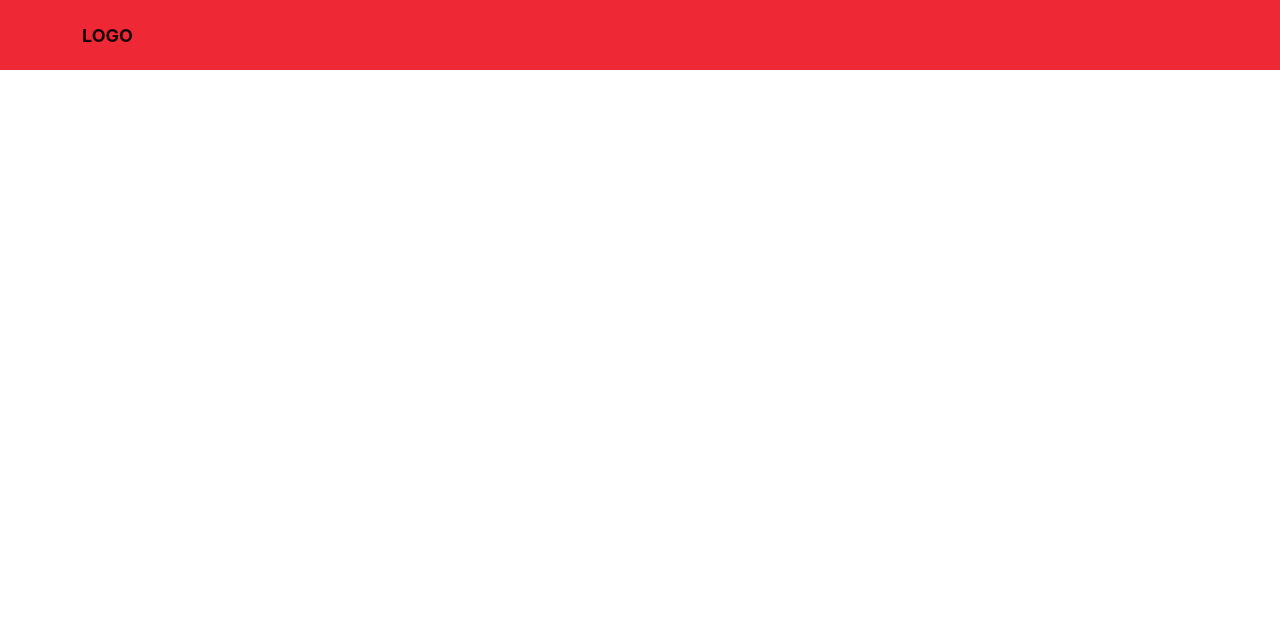
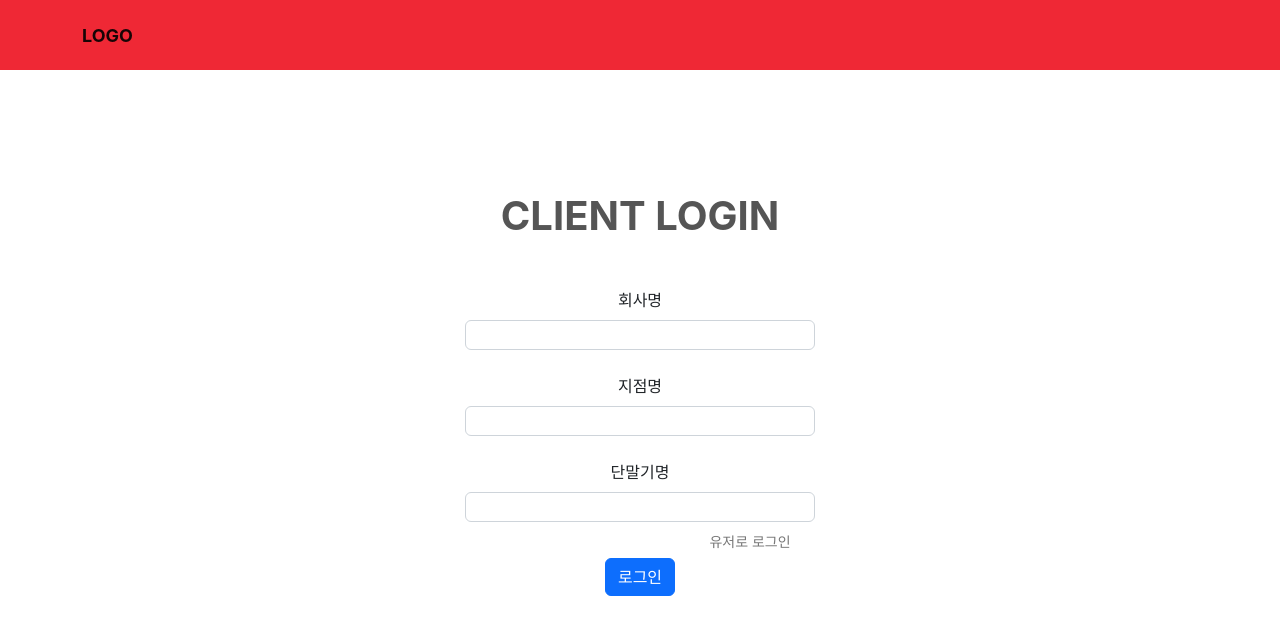
Before and after one commit to BNKSYS-Team2/InnerProject, a React (Create React App) app in the folder bnksys-team2/: page /clientlogin in a window 1280 px wide. Before the commit this address had no page. Shown: the top 634 px of the page. Built offline with nearby package versions, Linux system fonts and the light colour scheme.

Commit message:
add : client login & digital picture

```diff
--- a/bnksys-team2/package.json
+++ b/bnksys-team2/package.json
@@ -19,7 +19,10 @@
     "react-scripts": "5.0.1",
     "sass": "^1.54.4",
     "warning": "^4.0.3",
-    "web-vitals": "^2.1.0"
+    "web-vitals": "^2.1.0",
+    "react-slick": "^0.29.0",
+    "slick-carousel": "^1.8.1",
+    "webpack": "^5.74.0"
   },
   "scripts": {
     "start": "react-scripts start",
--- a/bnksys-team2/src/components/Header.scss
+++ b/bnksys-team2/src/components/Header.scss
@@ -18,4 +18,8 @@
     margin: 0 40px;
     background-color: #ef2835;
   }
+
+  .clientLogout {
+    margin-left: 700px;
+  }
 }
--- a/bnksys-team2/src/components/PM/DistributeList.scss
+++ b/bnksys-team2/src/components/PM/DistributeList.scss
@@ -4,6 +4,8 @@
     text-align: left;
     font-size: 26px;
     font-weight: bolder;
+    padding-bottom: 15px;
+    border-bottom: 1px solid #ccc;
   }
   .cancelBtn1 {
     width: 70px;
--- a/bnksys-team2/src/components/PM/PMList.scss
+++ b/bnksys-team2/src/components/PM/PMList.scss
@@ -1,22 +1,31 @@
 .pm {
   margin-bottom: 45px;
+
   h1 {
     margin-bottom: 30px;
     text-align: left;
     font-size: 26px;
     font-weight: bolder;
+    padding-bottom: 15px;
+    border-bottom: 1px solid #ccc;
   }
   .pmBox {
     margin-bottom: 50px;
-    .pmImg {
-      background-color: bisque;
-      width: 100%;
-      height: auto;
-      max-width: 300px;
-
-      &:hover {
-        transform: scale(1.05);
-      }
+    // background-color: #eee;
+    width: 30%;
+    margin: 0 15px;
+    padding: 0;
+    display: table;
+    &:hover {
+      transform: scale(1.05);
+    }
+    .box {
+      display: table-cell;
+      vertical-align: middle;
     }
   }
+
+  .pmImg {
+    width: 100%;
+  }
 }
--- /dev/null
+++ b/bnksys-team2/src/components/User/ClientLogin.jsx
@@ -0,0 +1,98 @@
+import React, { useState, useEffect } from 'react';
+import { Container, Col, Row, Form, Button, Modal, NavLink } from 'react-bootstrap';
+import { useNavigate } from 'react-router-dom';
+
+import * as Api from '../../api';
+
+const ClientLogin = () => {
+  const [company, setCompany] = useState('');
+  const [location, setLocation] = useState('');
+  const [unit, setUnit] = useState('');
+
+  const navigate = useNavigate();
+
+  const handleSubmit = async (e) => {
+    e.preventDefault();
+    await Api.post('api/client/login', {
+      company,
+      location,
+      unit,
+    })
+      .then((res) => {
+        console.log(res);
+        if (res.data.success == 'True') {
+          let clientNo = res.data.clientNo;
+          sessionStorage.setItem('clientNo', clientNo);
+          alert('로그인에 성공하였습니다.');
+          document.location.href = '/digitalpicture';
+        } else {
+          alert('로그인에 실패하였습니다.');
+        }
+      })
+      .catch((err) => {
+        console.log(err);
+      });
+  };
+
+  return (
+    <div className="container userLogin">
+      <br></br>
+      <br></br>
+      <br></br>
+      <h1>CLIENT LOGIN</h1>
+      <Row className="justify-content-md-center mt-5">
+        <Col lg={8}>
+          <Form onSubmit={handleSubmit}>
+            <Form.Label>회사명</Form.Label>
+            <Form.Group className="d-flex justify-content-center">
+              <Form.Control
+                className="userInput"
+                type="text"
+                autoComplete="on"
+                value={company}
+                onChange={(e) => setCompany(e.target.value)}
+              />
+            </Form.Group>
+            <br></br>
+            <Form.Label>지점명</Form.Label>
+            <Form.Group className="d-flex justify-content-center">
+              <Form.Control
+                className="userInput"
+                type="text"
+                autoComplete="on"
+                value={location}
+                onChange={(e) => setLocation(e.target.value)}
+              />
+            </Form.Group>
+            <br></br>
+            <Form.Label>단말기명</Form.Label>
+            <Form.Group className="d-flex justify-content-center">
+              <Form.Control
+                className="userInput"
+                type="text"
+                autoComplete="on"
+                value={unit}
+                onChange={(e) => setUnit(e.target.value)}
+              />
+            </Form.Group>
+            <br></br>
+            <div className="loginMove" onClick={() => navigate('/')}>
+              유저로 로그인
+            </div>
+            <Form.Group className="text-center">
+              <Button
+                variant="primary"
+                type="submit"
+                // disabled={!isFormValid}
+                style={{ marginBottom: '30px' }}>
+                로그인
+              </Button>
+            </Form.Group>
+          </Form>
+        </Col>
+      </Row>
+    </div>
+  );
+};
+
+export default ClientLogin;
--- /dev/null
+++ b/bnksys-team2/src/components/User/Login.scss
@@ -0,0 +1,21 @@
+.userLogin {
+  h1 {
+    font-size: 40px;
+    font-weight: bold;
+    color: #555;
+  }
+  .userInput {
+    width: 350px;
+  }
+  .loginMove {
+    font-size: 14px;
+    margin-top: -15px;
+    margin-bottom: 6px;
+    padding-left: 220px;
+    color: #777;
+    cursor: pointer;
+    &:hover {
+      color: #444;
+    }
+  }
+}
--- /dev/null
+++ b/bnksys-team2/src/pages/PM/DigitalPicture.jsx
@@ -0,0 +1,115 @@
+import React from 'react';
+import { useState } from 'react';
+import { useCallback } from 'react';
+import { useEffect } from 'react';
+import Slider from 'react-slick';
+
+import * as Api from '../../api';
+import './DigitalPicture.scss';
+import 'slick-carousel/slick/slick.css';
+import 'slick-carousel/slick/slick-theme.css';
+
+const DigitalPicture = () => {
+  const imgUrl =
+    'https://media.istockphoto.com/vectors/default-image-icon-vector-missing-picture-page-for-website-design-or-vector-id1357365823?k=20&m=1357365823&s=612x612&w=0&h=ZH0MQpeUoSHM3G2AWzc8KkGYRg4uP_kuu0Za8GFxdFc=';
+
+  const [pmNums, setPmNums] = useState(null);
+
+  const settings = {
+    dots: false,
+    infinite: true,
+    speed: 500,
+    autoplay: true,
+    autoplaySpeed: 3000,
+    slidesToShow: 1,
+    slidesToScroll: 1,
+    pauseOnHover: false,
+  };
+
+  // 전체화면
+  const fullscreen = (element) => {
+    if (element.requestFullscreen) return element.requestFullscreen();
+    if (element.webkitRequestFullscreen) return element.webkitRequestFullscreen();
+    if (element.mozRequestFullScreen) return element.mozRequestFullScreen();
+    if (element.msRequestFullscreen) return element.msRequestFullscreen();
+  };
+
+  const getDistributePM = () => {
+    const clientNo = sessionStorage.getItem('clientNo');
+    Api.get(`api/pm/now/${clientNo}`)
+      .then((res) => {
+        console.log(res);
+        let pmArr = res.data.list;
+        setPmNums(pmArr);
+      })
+      .catch((err) => {
+        console.log(err);
+      });
+  };
+
+  useEffect(() => {
+    const container = document.querySelector('.imgWrap');
+    const enterFullscreenBtn = document.querySelector('.enterFullscreenBtn');
+
+    enterFullscreenBtn.addEventListener('click', (e) => {
+      fullscreen(container);
+    });
+
+    getDistributePM();
+  }, []);
+
+  // img preloading
+  const [IMAGES, setIMAGES] = useState([]);
+  const [imgsLoaded, setImgsLoaded] = useState(false);
+  useEffect(() => {
+    if (pmNums) {
+      let baseUrl = 'http://192.168.0.124:8080/api/pm/load/';
+      for (let i = 0; i < pmNums.length; i++) {
+        let url = baseUrl + pmNums[i].pmNo;
+        console.log(url);
+        setIMAGES((img) => [...img, url]);
+      }
+    }
+  }, [pmNums]);
+
+  useEffect(() => {
+    const loadImage = (image) => {
+      return new Promise((resolve, reject) => {
+        const loadImg = new Image();
+        loadImg.src = image.url;
+        // wait 2 seconds to simulate loading time
+        loadImg.onload = () =>
+          setTimeout(() => {
+            resolve(image.url);
+          }, 2000);
+
+        loadImg.onerror = (err) => reject(err);
+      });
+    };
+
+    Promise.all(IMAGES.map((image) => loadImage(image)))
+      .then(() => setImgsLoaded(true))
+      .catch((err) => console.log('Failed to load images', err));
+  }, []);
+
+  return (
+    <div className="container digitalPicture">
+      <h1>현재 배포 중인 저작물</h1>
+      <button className="enterFullscreenBtn">전체화면</button>
+
+      <div className="d-flex justify-content-center mb-3">
+        <div className="imgWrap">
+          <Slider {...settings}>
+            {imgsLoaded ? (
+              IMAGES.map((image, index) => <img key={index} src={image} alt="Human" />)
+            ) : (
+              <h1>Loading images...</h1>
+            )}
+          </Slider>
+        </div>
+      </div>
+    </div>
+  );
+};
+
+export default DigitalPicture;
--- /dev/null
+++ b/bnksys-team2/src/pages/PM/DigitalPicture.scss
@@ -0,0 +1,39 @@
+.digitalPicture {
+  h1 {
+    font-size: 30px;
+    font-weight: bolder;
+    margin-bottom: 16px;
+  }
+  .imgWrap {
+    width: 80%;
+    .slick-slider {
+      width: 100%;
+      height: 100%;
+      .slick-list {
+        width: 100%;
+        height: 100%;
+      }
+      .slick-track {
+        width: 100%;
+        height: 100%;
+      }
+    }
+
+    img {
+      width: 100%;
+      height: 100%;
+
+      //   width: 100px;
+      //   height: 100px;
+    }
+  }
+  .enterFullscreenBtn {
+    background-color: #edac51;
+    border: 1px solid #edac51;
+    border-radius: 5px;
+    color: #fff;
+    font-weight: bolder;
+    padding: 5px 10px;
+    margin-bottom: 20px;
+  }
+}
--- a/bnksys-team2/src/pages/Routing.jsx
+++ b/bnksys-team2/src/pages/Routing.jsx
@@ -6,25 +6,10 @@ import Login from './User/Login.jsx';
 import Distribute from './PM/DistributePM.jsx';
 import SelectTemplate from './PM/SelectTemplate.jsx';
 import CreatePM2 from './PM/CreatePM2.jsx';
+import ClientLogin from '../components/User/ClientLogin.jsx';
+import DigitalPicture from './PM/DigitalPicture.jsx';
 
 export const Routing = () => {
-  const [isLogin, setIsLogin] = useState(false);
-
-  useEffect(() => {
-    if (
-      sessionStorage.getItem('userNo') === null ||
-      sessionStorage.getItem('userNo') === 'undefined'
-    ) {
-      // sessionStorage 에 userNo 라는 key 값으로 저장된 값이 없다면
-      console.log('isLogin ?? :: ', isLogin);
-    } else {
-      // sessionStorage 에 userNo 라는 key 값으로 저장된 값이 있다면
-      // 로그인 상태 변경
-      setIsLogin(true);
-      console.log('isLogin ?? :: ', isLogin);
-    }
-  }, [isLogin]);
-
   return (
     <BrowserRouter>
       <Header />
@@ -34,12 +19,10 @@ export const Routing = () => {
         <Route path="distribute" element={<Distribute />} />
         <Route path="select" element={<SelectTemplate />} />
         <Route path="create" element={<CreatePM2 />} />
-        {isLogin ? (
-          // Main 컴포넌트 호출 시 isLogin 이라는 props 값을 전달
-          <Route path="mypm" element={<MyPM />} />
-        ) : (
-          <Route path="/" element={<Login />} />
-        )}
+        <Route path="clientlogin" element={<ClientLogin />} />
+        <Route path="digitalpicture" element={<DigitalPicture />} />
+        <Route path="mypm" element={<MyPM />} />
+        <Route path="/" element={<Login />} />
       </Routes>
     </BrowserRouter>
   );
```
Also changed, not shown: bnksys-team2/src/components/Header.jsx (+30 -0 lines), bnksys-team2/src/components/PM/PMList.jsx (+22 -13 lines), bnksys-team2/src/components/User/Login.jsx (+17 -11 lines), 1 other file (tests, documents, lock files or other folders).
